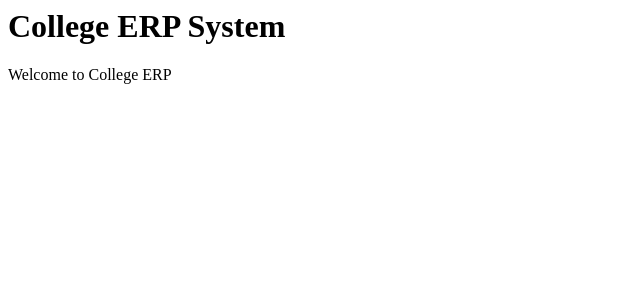
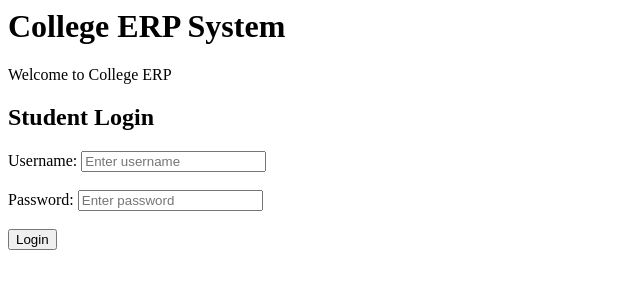
Before and after one commit to Srushti-172006/College_ERP, a plain HTML site: page index.html in a window 1280 px wide. Shown: the whole page, without its empty margins (0-640 px from the left). Drawn offline with Linux system fonts and the light colour scheme.

Commit message:
Add student login feature

```diff
--- a/index.html
+++ b/index.html
@@ -1,2 +1,17 @@
 <h1>College ERP System</h1>
 <p>Welcome to College ERP</p>
+<h2>Student Login</h2>
+
+<form>
+    <label>Username:</label>
+    <input type="text" placeholder="Enter username">
+
+    <br><br>
+
+    <label>Password:</label>
+    <input type="password" placeholder="Enter password">
+
+    <br><br>
+
+    <button type="submit">Login</button>
+</form>
```
